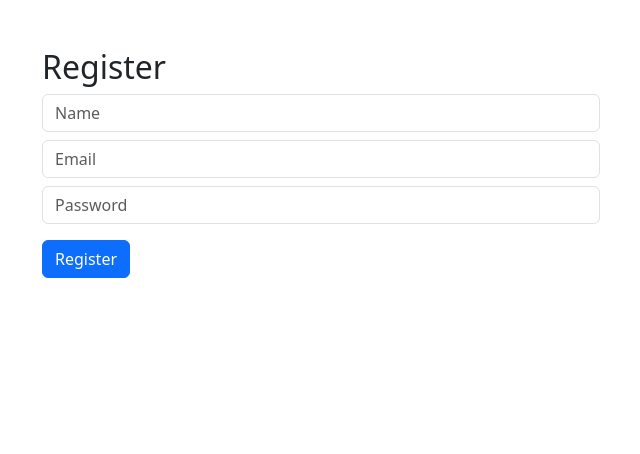
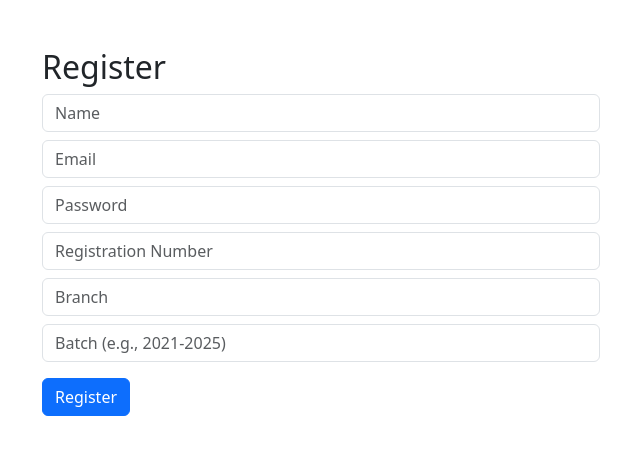
Before and after one commit to codingclubgecv/Club-Website, a React (Vite) app in the folder Client/: page /register in a window 1280 px wide. Shown: the top 454 px of the page, without its empty margins (40-680 px from the left). Built offline with nearby package versions, Linux system fonts and the light colour scheme.

Commit message:
uploading codes......

```diff
--- a/Client/src/pages/Register.jsx
+++ b/Client/src/pages/Register.jsx
@@ -9,7 +9,10 @@ export default function Register() {
   const [form, setForm] = useState({
     name: "",
     email: "",
-    password: ""
+    password: "",
+    registrationNo: "",
+    branch: "",
+    batch: ""
   });
 
   const [errors, setErrors] = useState({});
@@ -30,6 +33,9 @@ export default function Register() {
     if (!form.name.trim()) newErrors.name = "Name is required";
     if (!form.email.trim()) newErrors.email = "Email is required";
     if (!form.password.trim()) newErrors.password = "Password is required";
+    if (!form.registrationNo.trim()) newErrors.registrationNo = "Registration number is required";
+    if (!form.branch.trim()) newErrors.branch = "Branch is required";
+    if (!form.batch.trim()) newErrors.batch = "Batch is required";
 
     setErrors(newErrors);
     return Object.keys(newErrors).length === 0;
@@ -87,6 +93,36 @@ export default function Register() {
         />
         {errors.password && <div className="text-danger mb-2">{errors.password}</div>}
 
+        <input
+          className="form-control my-2"
+          type="text"
+          name="registrationNo"
+          placeholder="Registration Number"
+          value={form.registrationNo}
+          onChange={handleChange}
+        />
+        {errors.registrationNo && <div className="text-danger mb-2">{errors.registrationNo}</div>}
+
+        <input
+          className="form-control my-2"
+          type="text"
+          name="branch"
+          placeholder="Branch"
+          value={form.branch}
+          onChange={handleChange}
+        />
+        {errors.branch && <div className="text-danger mb-2">{errors.branch}</div>}
+
+        <input
+          className="form-control my-2"
+          type="text"
+          name="batch"
+          placeholder="Batch (e.g., 2021-2025)"
+          value={form.batch}
+          onChange={handleChange}
+        />
+        {errors.batch && <div className="text-danger mb-2">{errors.batch}</div>}
+
         <button className="btn btn-primary mt-2" type="submit">
           Register
         </button>
```
